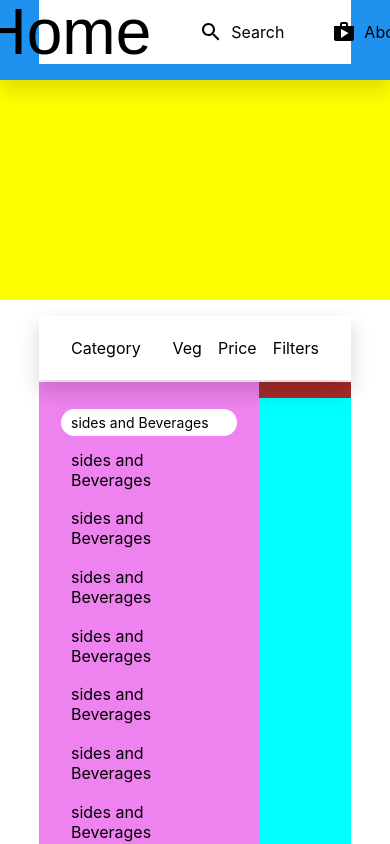
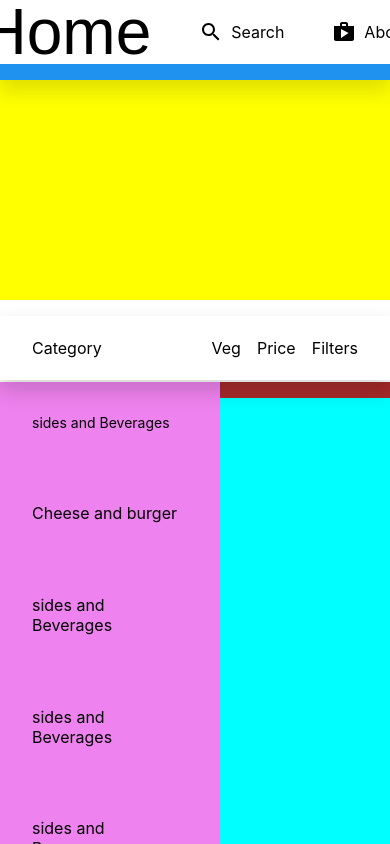
Before and after one commit to steveghana/IndianClientRestaurantWebsite, a Next.js app: page / in a window 390 px wide. Shown: the top 844 px of the page. Built offline with nearby package versions, Linux system fonts and the light colour scheme.

Commit message:
added sass library, mixins and did some  refactoring

```diff
--- a/components/Maincontent.js
+++ b/components/Maincontent.js
@@ -1,44 +1,36 @@
-import React, { useState } from "react";
+import React, { useEffect } from "react";
+import gsap from "gsap";
+import ScrollTrigger from "gsap/ScrollTrigger";
+import { checkingForInterSection } from "./Utilities";
 import mainContentStyles from "../styles/maincontent.module.scss";
 function Maincontent() {
-  const [dynamicwidth, setdynamicwidth] = useState(200);
-  let sectionId;
-  React.useEffect(() => {
-    const observer = new IntersectionObserver(
-      (entries) => {
-        entries.forEach((entry) => {
-          const movingObject = document.getElementById("bubble");
-          const element = document.getElementById(`side${entry.target.id}`);
-          const getCordinates = element.getBoundingClientRect();
-          const { height, width, left, right, x, y, top, bottom } =
-            getCordinates;
+  useEffect(() => {
+    checkingForInterSection();
+    gsap.registerPlugin(ScrollTrigger);
+    let proxy = { skew: 0 },
+      skewSetter = gsap.quickSetter("section", "skewY", "deg"), // fast
+      clamp = gsap.utils.clamp(-20, 20); // don't let the skew go beyond 20 degrees.
 
-          if (entry.isIntersecting) {
-            // movingObject.style.setProperty("left", `${left}px`);
-            // movingObject.style.setProperty("x", `${x}px`);
-            // movingObject.style.setProperty("y", `${y * 2}px`);
-            // // movingObject.style.setProperty("right", `${right}px`);
-            // console.log(entry.target.getBoundingClientRect());
-            movingObject.style.setProperty("height", `${height + 10}px`);
-            movingObject.style.setProperty("width", `${width + 20}px`);
-            movingObject.style.top = `${element.offsetTop}px`;
-            // movingObject.style.left = `${left}px`;
-            // movingObject.style.right = `${-right}px`;
-            movingObject.style.bottom = `${bottom}px`;
-          }
-          // else {
-          //   document.getElementById(
-          //     `side${entry.target.id}`
-          //   ).style.borderBottom = "none";
-          // }
-        });
+    ScrollTrigger.create({
+      onUpdate: (self) => {
+        let skew = clamp(self.getVelocity() / -300);
+        // only do something if the skew is MORE severe. Remember, we're always tweening back to 0, so if the user slows their scrolling quickly, it's more natural to just let the tween handle that smoothly rather than jumping to the smaller skew.
+        if (Math.abs(skew) > Math.abs(proxy.skew)) {
+          proxy.skew = skew;
+          gsap.to(proxy, {
+            skew: 0,
+            duration: 0.8,
+            ease: "power3",
+            overwrite: true,
+            onUpdate: () => skewSetter(proxy.skew),
+          });
+        }
       },
-      { threshold: 0.5 }
-    );
-    [...document.querySelectorAll("section")].forEach((item) => {
-      observer.observe(item);
     });
-  }, [sectionId]);
+
+    // make the right edge "stick" to the scroll bar. force3D: true improves performance
+    gsap.set("section", { transformOrigin: "right center", force3D: true });
+  }, []);
   return (
     <div className={mainContentStyles.mainContent}>
       <section id="1" className={mainContentStyles.sections}></section>
--- a/components/Sidebar.js
+++ b/components/Sidebar.js
@@ -1,14 +1,9 @@
 import React, { useState } from "react";
+import { settingStickyScrollItems } from "./Utilities";
 import sidebarStyles from "../styles/sidebar.module.scss";
 function Sidebar({ setswitchsides, switchsides }) {
   React.useEffect(() => {
-    window.addEventListener("scroll", () => {
-      if (window.scrollY >= 200) {
-        setswitchsides("fixed");
-      } else {
-        setswitchsides("unset");
-      }
-    });
+    settingStickyScrollItems(setswitchsides);
   }, [switchsides]);
   return (
     <div
@@ -17,22 +12,30 @@ function Sidebar({ setswitchsides, switchsides }) {
       className={sidebarStyles.sidebar}
     >
       <div id="bubble" className={sidebarStyles.bubble}></div>
-      <div className={sidebarStyles.item} id="side1">
+      <a href="#1" className={sidebarStyles.item} id="side1">
         sides and Beverages
-      </div>
-      <div id="side2">sides and Beverages</div>
-      <div id="side3">sides and Beverages</div>
-      <div id="side4">sides and Beverages</div>
-      <div id="side5">sides and Beverages</div>
-      <div id="side6">sides and Beverages</div>
-      <div id="side7">sides and Beverages</div>
-      <div id="side8">sides and Beverages</div>
-      <div>sides and Beverages</div>
-      <div>sides and Beverages</div>
-      <div>sides and Beverages</div>
-      <div>sides and Beverages</div>
-      <div>sides and Beverages</div>
-      <div>sides and Beverages</div>
+      </a>
+      <a id="side2" href="#2">
+        Cheese and burger
+      </a>
+      <a href="#3" id="side3">
+        sides and Beverages
+      </a>
+      <a href="#4" id="side4">
+        sides and Beverages
+      </a>
+      <a href="#5" id="side5">
+        sides and Beverages
+      </a>
+      <a href="#6" id="side6">
+        sides and Beverages
+      </a>
+      <a href="#7" id="side7">
+        sides and Beverages
+      </a>
+      <a href="#8" id="side8">
+        sides and Beverages
+      </a>
     </div>
   );
 }
--- /dev/null
+++ b/components/Utilities.js
@@ -0,0 +1,35 @@
+export const checkingForInterSection = () => {
+  const observer = new IntersectionObserver(
+    (entries) => {
+      entries.forEach((entry) => {
+        const movingObject = document.getElementById("bubble");
+        const element = document.getElementById(`side${entry.target.id}`);
+        const getCordinates = element.getBoundingClientRect();
+        const { height, width, bottom } = getCordinates;
+
+        if (entry.isIntersecting) {
+          // const {setProperty, top, bottom} = movingObject.style
+          movingObject.style.setProperty("height", `${height + 10}px`);
+          movingObject.style.setProperty("width", `${width + 20}px`);
+          movingObject.style.top = `${element.offsetTop}px`;
+          movingObject.style.bottom = `${bottom}px`;
+        }
+      });
+    },
+    { threshold: 0.5 }
+  );
+  [...document.querySelectorAll("section")].forEach((item) => {
+    observer.observe(item);
+  });
+};
+
+//
+export const settingStickyScrollItems = (setswitchsides) => {
+  window.addEventListener("scroll", () => {
+    if (window.scrollY >= 200) {
+      setswitchsides("fixed");
+    } else {
+      setswitchsides("unset");
+    }
+  });
+};
--- a/styles/Home.module.scss
+++ b/styles/Home.module.scss
@@ -1,18 +1,21 @@
+@import "../styles/mixins";
 .container {
+  @include flex(
+    $flexDirection: column,
+    $justifyContent: center,
+    $alignItems: center
+  );
   min-height: 100vh;
-  display: flex;
-  flex-direction: column;
-  justify-content: center;
-  align-items: center;
   height: 100vh;
 }
 
 .main {
-  display: flex;
-  flex-direction: column;
-  justify-content: center;
-  align-items: center;
-  gap: 1rem;
+  @include flex(
+    $flexDirection: column,
+    $justifyContent: center,
+    $alignItems: center,
+    $gap: 1rem
+  );
 }
 .homeCarousel {
   width: 100%;
@@ -21,28 +24,14 @@
   z-index: 2;
 }
 .contentContainer {
-  display: flex;
-  justify-content: space-between;
+  @include flex($justifyContent: space-between);
   width: 80%;
   position: relative;
   margin: auto;
   height: 100%;
 }
-
-.footer {
-  position: fixed;
-  z-index: 3;
-  bottom: 0%;
-  width: 100%;
-  height: 50px;
-  display: flex;
-  justify-content: center;
-  align-items: center;
+@media (max-width: 1024px) {
+  .contentContainer {
+    width: 100%;
+  }
 }
-
-.footer a {
-  display: flex;
-  justify-content: center;
-  align-items: center;
-  flex-grow: 1;
-}
--- /dev/null
+++ b/styles/_mixins.scss
@@ -0,0 +1,12 @@
+@mixin flex(
+  $flexDirection: unset,
+  $justifyContent: unset,
+  $alignItems: unset,
+  $gap: 0rem
+) {
+  display: flex;
+  flex-direction: $flexDirection;
+  justify-content: $justifyContent;
+  align-items: $alignItems;
+  gap: $gap;
+}
--- a/styles/globals.scss
+++ b/styles/globals.scss
@@ -1,7 +1,7 @@
 html,
 body {
   padding: 0;
-
+  scroll-behavior: smooth;
   margin: 0;
   font-family: -apple-system, BlinkMacSystemFont, Segoe UI, Roboto, Oxygen,
     Ubuntu, Cantarell, Fira Sans, Droid Sans, Helvetica Neue, sans-serif;
--- a/styles/nav.module.scss
+++ b/styles/nav.module.scss
@@ -1,3 +1,4 @@
+@import "../styles/mixins";
 .nav {
   width: 100%;
   position: fixed;
@@ -11,15 +12,17 @@
 
 .ul {
   max-width: 80%;
-  display: flex;
-  align-items: center;
-  justify-content: center;
+  @include flex($alignItems: center, $justifyContent: center, $gap: 3rem);
   height: 60px;
   margin: auto;
   background-color: rgb(255, 255, 255);
   list-style-type: none;
   padding: 2rem;
-  gap: 3rem;
+}
+@media (max-width: 1024px) {
+  .ul {
+    max-width: 100%;
+  }
 }
 .logo {
   margin-right: auto;
@@ -27,8 +30,7 @@
   font-family: "Morganite", Arial, Helvetica, sans-serif;
 }
 .nav ul li {
+  @include flex($alignItems: center, $gap: 0.5rem);
   text-decoration: none;
-  display: flex;
-  align-items: center;
-  gap: 0.5rem;
+  cursor: pointer;
 }
--- a/styles/sidebar.module.scss
+++ b/styles/sidebar.module.scss
@@ -1,27 +1,22 @@
-/* @media (min-width: 40rem) { */
+@import "../styles/mixins";
 .sidebar {
-  z-index: 0;
-  display: flex;
-  flex-direction: column;
-  position: relative;
-  justify-content: space-between;
-  top: 127px;
+  @include flex($flexDirection: column, $justifyContent: space-between);
+  top: 124px;
   flex-wrap: nowrap;
-  bottom: 0%;
   min-width: 220px;
   padding: 2rem;
   background-color: violet;
-  height: calc(100vh);
+  height: 100vh;
   .bubble {
     position: absolute;
     background-color: rgb(255, 255, 255);
     border-radius: 60px;
     transition: all 300ms cubic-bezier(0.175, 0.885, 0.32, 1.275);
-    transform: translate(-10px, -5px);
+    transform: translate(-15px, -5px);
     z-index: -2;
   }
   .item {
     font-size: 14px;
+    cursor: pointer;
   }
 }
-/* } */
--- a/styles/stickycontenthead.module.scss
+++ b/styles/stickycontenthead.module.scss
@@ -1,21 +1,26 @@
+@import "../styles/mixins";
 .container {
   z-index: 2;
-
   width: 100%;
   height: 50px;
   top: 60px;
-  margin: auto;
   .content {
-    display: flex;
-    align-items: center;
+    @include flex(
+      $alignItems: center,
+      $justifyContent: space-between,
+      $gap: 1rem
+    );
     background-color: rgb(255, 255, 255);
     margin: auto;
     padding: 2rem;
     height: 40px;
-    gap: 1rem;
-    justify-content: space-between;
     max-width: 80%;
     box-shadow: 0px 10px 1.2rem 1px rgba(0, 0, 0, 0.16);
+  }
+  @media (max-width: 1024px) {
+    .content {
+      max-width: 100%;
+    }
   }
   .categoryHeader {
     margin-right: auto;
```
Also changed, not shown: pages/index.js (+0 -13 lines), styles/_variables.scss (added).
